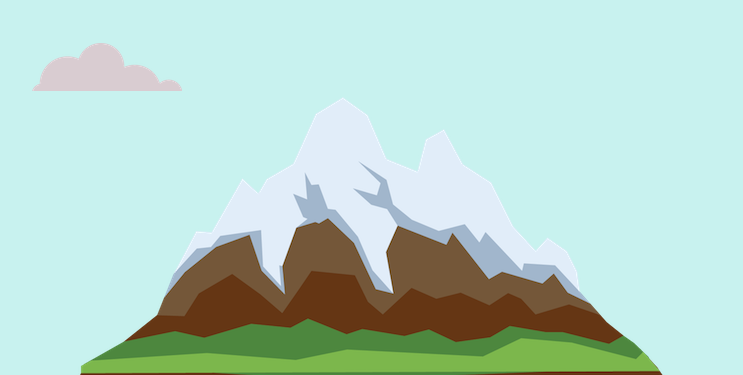
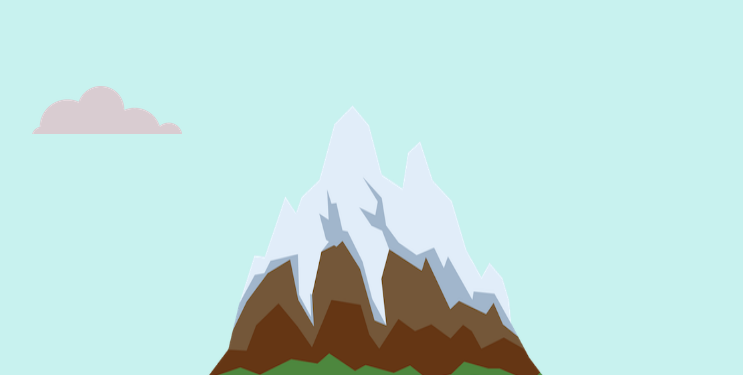
Before and after one commit to praveenbronad/MyPersonalWebsite, a plain HTML site: page index.html in a window 1280 px wide. Shown: the part 425-800 px from the top of the page, without its empty margins (268-1011 px from the left). Drawn offline with Linux system fonts and the light colour scheme; a web font is replaced by a local one.

Commit message:
Update index.html

```diff
--- a/index.html
+++ b/index.html
@@ -16,7 +16,7 @@
     <img class="top-cloud" src="cloud.png" alt="top-cloud">
     <h1>I'm Praveen</h1>
     <h2>A Data Science Enthusiastic </h2>
-    <img class="bottom-cloud" src="cloud.png" alt="bottom-cloud"><img src="mountain.png" alt="mountain">
+    <img class="bottom-cloud" src="cloud.png" alt="bottom-cloud"><img src="mountain.png" alt="mountain" width="400" height="400">
 
   </div>
 
```
